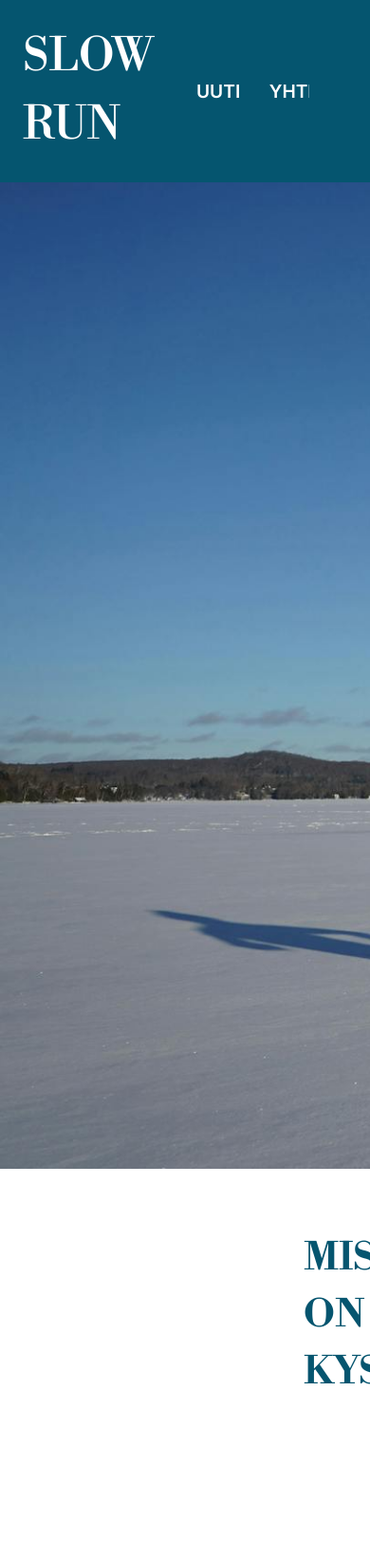
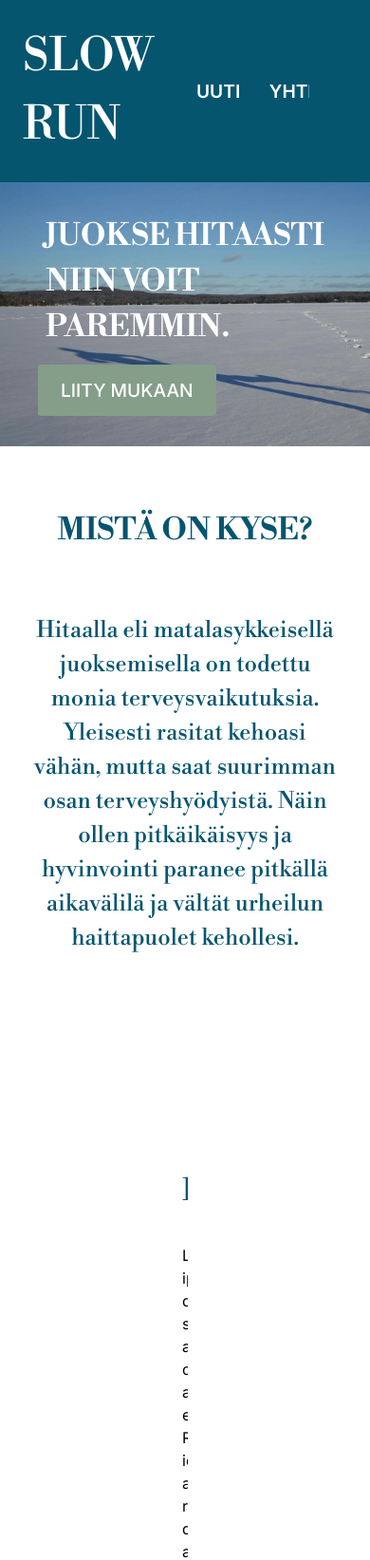
Before and after one commit to TiiaSelin/slowrun, a Django app: page /static/index.html in a window 390 px wide. Shown: the top 1643 px of the page at 95% size. Run offline with Django 5.2, Linux system fonts and the light colour scheme.

Commit message:
mobiililaitteen CSS:n aloitus

```diff
--- a/static/index.html
+++ b/static/index.html
@@ -35,7 +35,7 @@
                 <div class="hero-image">
                     <div class="cover-txt">
                         <div class="cover-slogan">
-                            <h1 class="slogan-txt txt-all-capitals txt-white">Juokse hitaasti<br>niin voit paremmin.</h1>
+                            <h1 class="slogan-txt txt-all-capitals txt-white">Juokse hitaasti<br>niin voit<wbr> paremmin.</h1>
                         </div>
                         <div>
                             <button type="button" class="join-btn bg-green txt-white txt-all-capitals font-fam-sec">Liity mukaan</button>
--- a/static/styles/style-computer.css
+++ b/static/styles/style-computer.css
@@ -322,7 +322,8 @@ input:focus {
 }
 
 footer {
-
+   display: flex;
+   flex-direction: row;
 }
 
 .footer-left {
--- a/static/styles/style-mobile.css
+++ b/static/styles/style-mobile.css
@@ -0,0 +1,27 @@
+@media only screen and (max-width : 800px) {
+    h1 {
+        font-size: var(--font-size-h2);
+    }
+
+    .hero-image {
+        padding: var(--padding-small);
+    }
+
+    .txt-mista-on-kyse {
+        padding: var(--padding-small);
+        padding-top: var(--padding-medium);
+    }
+
+    .container-mihin-vaikuttaa {
+        flex-direction: column;
+    }
+
+    .container-bottom {
+        flex-direction: column-reverse;
+    }
+
+    footer {
+        flex-direction: column;
+        align-items: center;
+    }
+}
```
